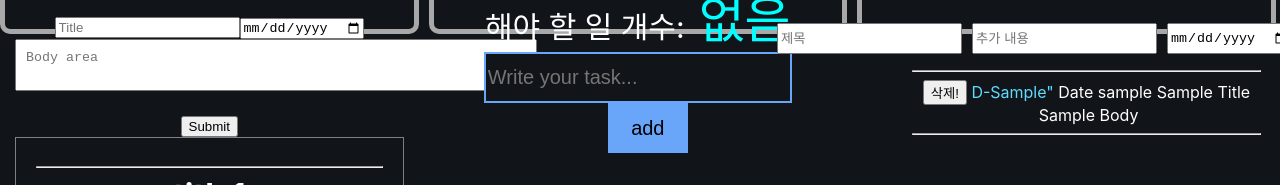
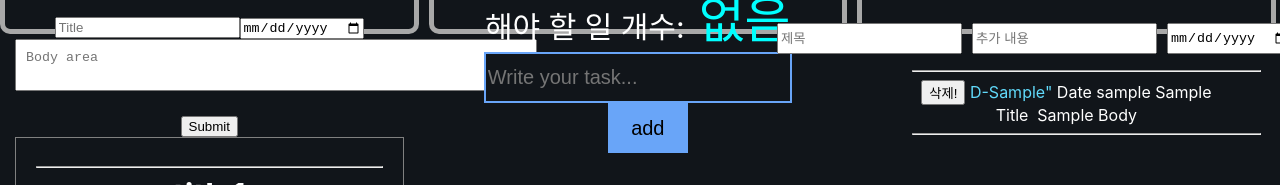
Before and after one commit to FarmBera/react_class_project, a React (Create React App) app: page / in a window 1280 px wide. Shown: the part 538-723 px from the top of the page. Built offline with nearby package versions, Linux system fonts and the light colour scheme.

Commit message:
dday style before

```diff
--- a/src/components/dday.js
+++ b/src/components/dday.js
@@ -2,12 +2,6 @@ import '../css/dday.css';
 
 import { useState } from 'react';
 import { useEffect } from 'react';
-// import styled from 'styled-components';
-// import { useMemo } from "react";
-// import { useCallback } from "react";
-// import { Component } from 'react';
-// import { Component, useState, useEffect, useMemo, useCallback } from "react";
-
 import Clock from 'react-live-clock';
 
 // 오류 메시지 띄우기
@@ -59,8 +53,9 @@ function Nav(props) {
   for (let i = 0; i < props.topics.length; i++) {
     let t = props.topics[i];
     lis.push(
+      <div>
+        <hr />
         <li key={t.id} className="container-dday">
-        <hr />
           <button
             onClick={event => {
               props.deleteItems(t.id);
@@ -84,14 +79,15 @@ function Nav(props) {
           &nbsp;
           <span>{t.title}</span> &nbsp;
           <span>{t.body}</span>
+        </li>
         <hr />
-      </li>,
+      </div>,
     );
   }
   return (
-    <nav>
+    <div>
       <ul>{lis}</ul>
-    </nav>
+    </div>
   );
 }
 
--- a/src/css/dday.css
+++ b/src/css/dday.css
@@ -10,6 +10,14 @@
   font-size: 25px;
 }
 
+
+
+
+
+/* input area ---------------- */
+/* input area ---------------- */
+/* input area ---------------- */
+
 .top_input {
   /* border: 3px solid #0ff; */
   display: flex;
@@ -20,6 +28,7 @@
   height: 25px;
   margin-right: 10px;
 }
+
 #inputBody {
   width: 200px;
 }
@@ -32,4 +41,22 @@
   height: 31px;
 }
 
-.container-dday {}
+
+/* Visible Area -------------- */
+/* Visible Area -------------- */
+/* Visible Area -------------- */
+
+
+.container-dday {
+  margin-right: 40px;
+  /* margin: 0 auto; */
+  /* border: 3px solid #0ff; */
+  align-items: center;
+  /* text-align: left; */
+  /* max-width: 700px; */
+  /* height: 100px; */
+  /* display: grid;
+  justify-content: center;
+  grid-template-columns: 1fr 1fr 1fr 2fr 4fr; */
+  /* grid-template-rows: repeat(1, 1fr); */
+}
--- a/src/css/todo.css
+++ b/src/css/todo.css
@@ -63,10 +63,6 @@ body {
 }
 
 
-
-/* DelBtn  nnnnnnnnnnnnnnnnnnnnnnnnn */
-/* DelBtn  nnnnnnnnnnnnnnnnnnnnnnnnn */
-/* DelBtn  nnnnnnnnnnnnnnnnnnnnnnnnn */
 /* DelBtn  nnnnnnnnnnnnnnnnnnnnnnnnn */
 /* DelBtn  nnnnnnnnnnnnnnnnnnnnnnnnn */
 /* DelBtn  nnnnnnnnnnnnnnnnnnnnnnnnn */
```
Lines whose indentation alone changed are shown as unchanged.
